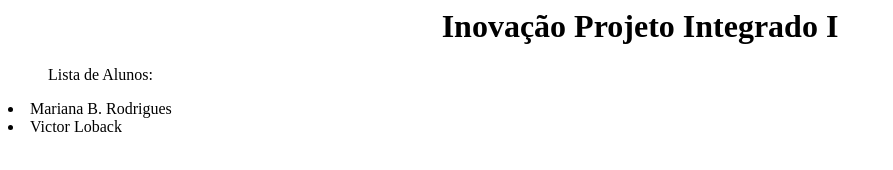
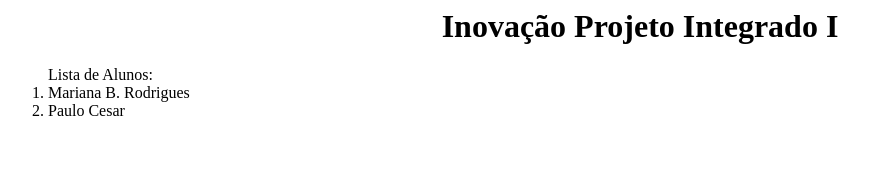
Before and after one commit to salgado/2018.1.inov.proj1, a plain HTML site: page index.html in a window 1280 px wide. Shown: the whole page, without its empty margins (0-893 px from the left). Drawn offline with Linux system fonts and the light colour scheme.

Commit message:
Consertando a Lista

```diff
--- a/index.html
+++ b/index.html
@@ -4,9 +4,9 @@
 </head>
 <body>
 <h1 align="center">Inovação Projeto Integrado I</h1>
-<ul>Lista de Alunos:</ul>
+<ol>Lista de Alunos:
     <li>Mariana B. Rodrigues</li>
-	<li>Victor Loback</li>
-
+	<li>Paulo Cesar</li>
+</ul>
 </body>
 </html>
```
